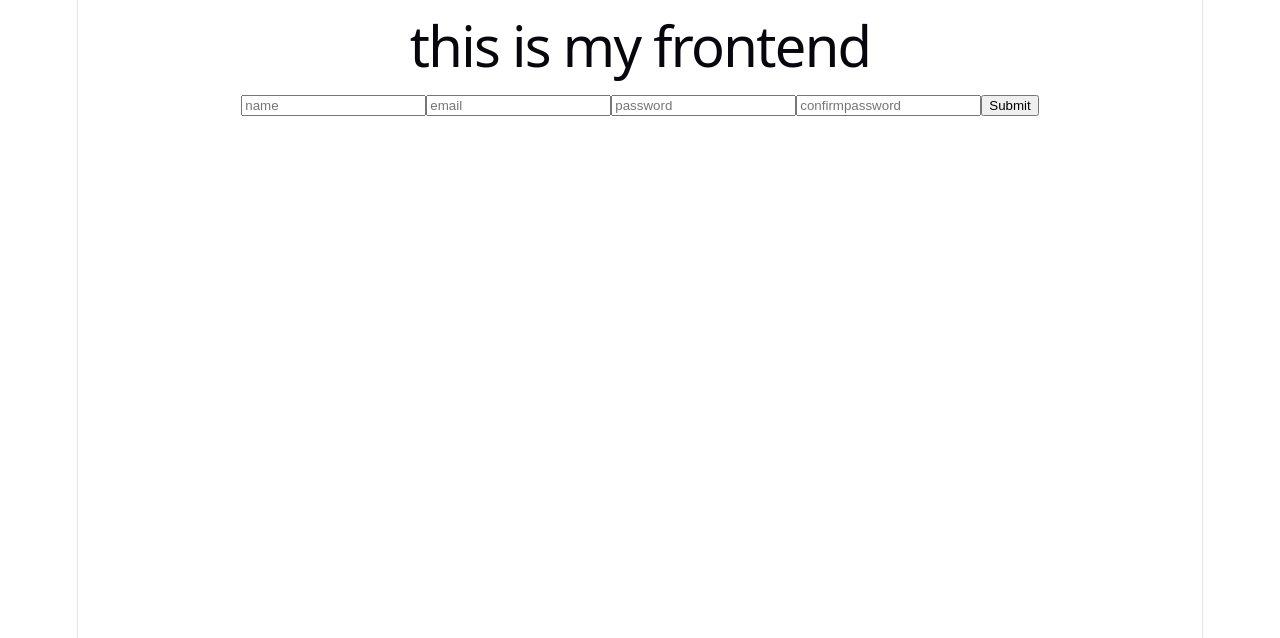
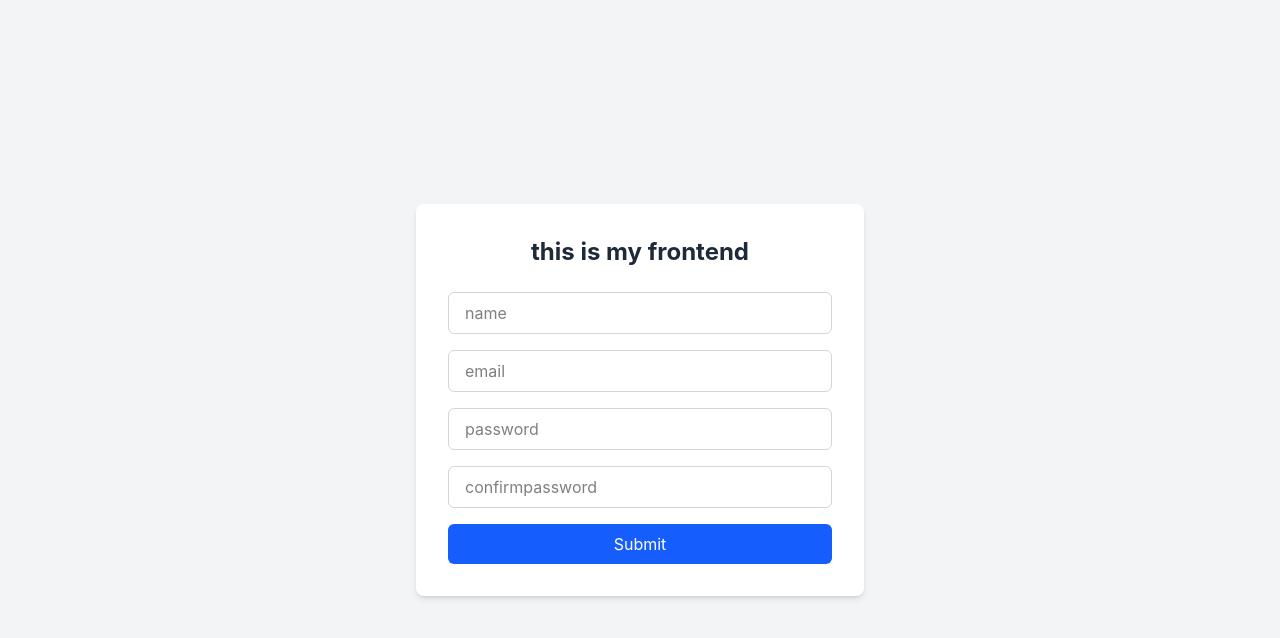
Before and after one commit to Abhijth-prakash/Nexora, a React (Vite) app in the folder client/: page / in a window 1280 px wide. Shown: the top 638 px of the page. Built offline with nearby package versions, Linux system fonts and the light colour scheme; no server answers.

Commit message:
installed tailwind for styling

```diff
--- a/client/package.json
+++ b/client/package.json
@@ -12,11 +12,13 @@
   "dependencies": {
     "@hookform/resolvers": "^5.9.1",
     "@reduxjs/toolkit": "^2.12.0",
+    "@tailwindcss/vite": "^4.3.3",
     "axios": "^1.20.0",
     "react": "^19.2.8",
     "react-dom": "^19.2.8",
     "react-hook-form": "^7.87.0",
     "react-redux": "^9.3.0",
+    "tailwindcss": "^4.3.3",
     "zod": "^4.5.4"
   },
   "devDependencies": {
--- a/client/src/index.css
+++ b/client/src/index.css
@@ -1,111 +1 @@
-:root {
-  --text: #6b6375;
-  --text-h: #08060d;
-  --bg: #fff;
-  --border: #e5e4e7;
-  --code-bg: #f4f3ec;
-  --accent: #aa3bff;
-  --accent-bg: rgba(170, 59, 255, 0.1);
-  --accent-border: rgba(170, 59, 255, 0.5);
-  --social-bg: rgba(244, 243, 236, 0.5);
-  --shadow:
-    rgba(0, 0, 0, 0.1) 0 10px 15px -3px, rgba(0, 0, 0, 0.05) 0 4px 6px -2px;
-
-  --sans: system-ui, 'Segoe UI', Roboto, sans-serif;
-  --heading: system-ui, 'Segoe UI', Roboto, sans-serif;
-  --mono: ui-monospace, Consolas, monospace;
-
-  font: 18px/145% var(--sans);
-  letter-spacing: 0.18px;
-  color-scheme: light dark;
-  color: var(--text);
-  background: var(--bg);
-  font-synthesis: none;
-  text-rendering: optimizeLegibility;
-  -webkit-font-smoothing: antialiased;
-  -moz-osx-font-smoothing: grayscale;
-
-  @media (max-width: 1024px) {
-    font-size: 16px;
-  }
-}
-
-@media (prefers-color-scheme: dark) {
-  :root {
-    --text: #9ca3af;
-    --text-h: #f3f4f6;
-    --bg: #16171d;
-    --border: #2e303a;
-    --code-bg: #1f2028;
-    --accent: #c084fc;
-    --accent-bg: rgba(192, 132, 252, 0.15);
-    --accent-border: rgba(192, 132, 252, 0.5);
-    --social-bg: rgba(47, 48, 58, 0.5);
-    --shadow:
-      rgba(0, 0, 0, 0.4) 0 10px 15px -3px, rgba(0, 0, 0, 0.25) 0 4px 6px -2px;
-  }
-
-  #social .button-icon {
-    filter: invert(1) brightness(2);
-  }
-}
-
-#root {
-  width: 1126px;
-  max-width: 100%;
-  margin: 0 auto;
-  text-align: center;
-  border-inline: 1px solid var(--border);
-  min-height: 100svh;
-  display: flex;
-  flex-direction: column;
-  box-sizing: border-box;
-}
-
-body {
-  margin: 0;
-}
-
-h1,
-h2 {
-  font-family: var(--heading);
-  font-weight: 500;
-  color: var(--text-h);
-}
-
-h1 {
-  font-size: 56px;
-  letter-spacing: -1.68px;
-  margin: 32px 0;
-  @media (max-width: 1024px) {
-    font-size: 36px;
-    margin: 20px 0;
-  }
-}
-h2 {
-  font-size: 24px;
-  line-height: 118%;
-  letter-spacing: -0.24px;
-  margin: 0 0 8px;
-  @media (max-width: 1024px) {
-    font-size: 20px;
-  }
-}
-p {
-  margin: 0;
-}
-
-code,
-.counter {
-  font-family: var(--mono);
-  display: inline-flex;
-  border-radius: 4px;
-  color: var(--text-h);
-}
-
-code {
-  font-size: 15px;
-  line-height: 135%;
-  padding: 4px 8px;
-  background: var(--code-bg);
-}
+@import "tailwindcss";
--- a/client/src/pages/Register.tsx
+++ b/client/src/pages/Register.tsx
@@ -3,7 +3,7 @@ import { zodResolver } from '@hookform/resolvers/zod'
 import { registerSchema } from '../utils/Validation'
 import type { RegisterData } from '../utils/Validation'
 import { registerUser } from '../redux/features/userSlice'
-import { useAppDispatch } from "../redux/hooks";
+import { useAppDispatch, useAppSelector } from "../redux/hooks";
 
 
 
@@ -13,33 +13,88 @@ const Register = () => {
     })
 
     const dispatch = useAppDispatch()
+    const {error} = useAppSelector(state=> state.userData)
 
 const dataHandle = async (data: RegisterData) => {
   try {
     const { confirmpassword, ...registerData } = data;
-    const result = await dispatch(registerUser(registerData)).unwrap();
-
-    console.log("success", result);
+     await dispatch(registerUser(registerData)).unwrap();
   } catch (error) {
     console.log("Registration failed", error);
   }
 };
+
+
+
   return (
    <>
 
-       <h1>this is my frontend</h1>
+       <div className="min-h-screen bg-gray-100 flex items-center justify-center px-4">
+        <div className="w-full max-w-md bg-white rounded-lg shadow-md p-8">
 
-    <form onSubmit={handleSubmit(dataHandle)} >
-      <input type="text" {...register('name')} placeholder='name' />
-      {errors.name&&<p>{errors.name.message}</p>}
-      <input type="email" {...register('email')} placeholder='email' />
-       {errors.email&&<p>{errors.email.message}</p>}
-      <input type="password" {...register('password')} placeholder='password' />
-       {errors.password&&<p>{errors.password.message}</p>}
-      <input type="password" {...register('confirmpassword')} placeholder='confirmpassword' />
-       {errors.confirmpassword&&<p>{errors.confirmpassword.message}</p>}
-      <input type="submit" />
-    </form>
+          <h1 className="text-2xl font-bold text-center text-gray-800 mb-6">
+            this is my frontend
+          </h1>
+
+          <form onSubmit={handleSubmit(dataHandle)} className="space-y-4">
+
+            <div>
+              <input
+                type="text"
+                {...register('name')}
+                placeholder='name'
+                className="w-full px-4 py-2 border border-gray-300 rounded-md outline-none focus:border-blue-500 focus:ring-1 focus:ring-blue-500"
+              />
+              {errors.name&&
+                <p className="text-sm text-red-500 mt-1">{errors.name.message}</p>
+              }
+            </div>
+
+            <div>
+              <input
+                type="email"
+                {...register('email')}
+                placeholder='email'
+                className="w-full px-4 py-2 border border-gray-300 rounded-md outline-none focus:border-blue-500 focus:ring-1 focus:ring-blue-500"
+              />
+              {errors.email&&
+                <p className="text-sm text-red-500 mt-1">{errors.email.message}</p>
+              }
+            </div>
+
+            <div>
+              <input
+                type="password"
+                {...register('password')}
+                placeholder='password'
+                className="w-full px-4 py-2 border border-gray-300 rounded-md outline-none focus:border-blue-500 focus:ring-1 focus:ring-blue-500"
+              />
+              {errors.password&&
+                <p className="text-sm text-red-500 mt-1">{errors.password.message}</p>
+              }
+            </div>
+
+            <div>
+              <input
+                type="password"
+                {...register('confirmpassword')}
+                placeholder='confirmpassword'
+                className="w-full px-4 py-2 border border-gray-300 rounded-md outline-none focus:border-blue-500 focus:ring-1 focus:ring-blue-500"
+              />
+              {errors.confirmpassword&&
+                <p className="text-sm text-red-500 mt-1">{errors.confirmpassword.message}</p>
+              }
+            </div>
+
+            <input
+              type="submit"
+              className="w-full bg-blue-600 text-white py-2 rounded-md cursor-pointer hover:bg-blue-700 transition"
+            />
+
+          </form>
+              {error&&<p>{error}</p>}
+        </div>
+       </div>
 
    </>
 
--- a/client/src/redux/features/userSlice.ts
+++ b/client/src/redux/features/userSlice.ts
@@ -24,8 +24,6 @@ export const registerUser = createAsyncThunk(
   async (userData: RegisterRequest, { rejectWithValue }) => {
     try {
       const response = await AUTH_Api.register(userData);
-
-      console.log(response.data);
 
       return response.data.user;
 
--- a/client/src/utils/Validation.tsx
+++ b/client/src/utils/Validation.tsx
@@ -15,13 +15,31 @@ type RegisterRequest = {
 
 export const registerSchema = z
   .object({
-    name: z.string().min(1, "Name is required"),
+    name: z
+      .string()
+      .trim()
+      .min(2, "Name must be at least 2 characters")
+      .max(100, "Name cannot exceed 100 characters"),
 
-    email: z.string().email("Email is invalid"),
+    email: z
+      .string()
+      .trim()
+      .toLowerCase()
+      .email("Please provide a valid email address"),
 
-    password: z.string().min(4, "Minimum 4 characters"),
+    password: z
+      .string()
+      .min(8, "Password must be at least 8 characters")
+      .max(128, "Password cannot exceed 128 characters")
+      .regex(
+        /^(?=.*[a-z])(?=.*[A-Z])(?=.*\d)(?=.*[@$!%*?&])[A-Za-z\d@$!%*?&]+$/,
+        "Password must contain uppercase, lowercase, number and special character"
+      ),
 
-    confirmpassword: z.string().min(4, "Minimum 4 characters"),
+    confirmpassword: z
+      .string()
+      .min(8, "Confirm password must be at least 8 characters")
+      .max(128, "Confirm password cannot exceed 128 characters"),
   })
   .refine((data) => data.password === data.confirmpassword, {
     message: "Passwords don't match",
--- a/client/vite.config.ts
+++ b/client/vite.config.ts
@@ -1,7 +1,7 @@
+import { defineConfig } from 'vite'
 import react from '@vitejs/plugin-react'
-import { defineConfig } from 'vite'
+import tailwindcss from '@tailwindcss/vite'
 
-// https://vite.dev/config/
 export default defineConfig({
-  plugins: [react()],
+  plugins: [react(), tailwindcss()],
 })
```
Also changed, not shown: 1 other file (tests, documents, lock files or other folders).
